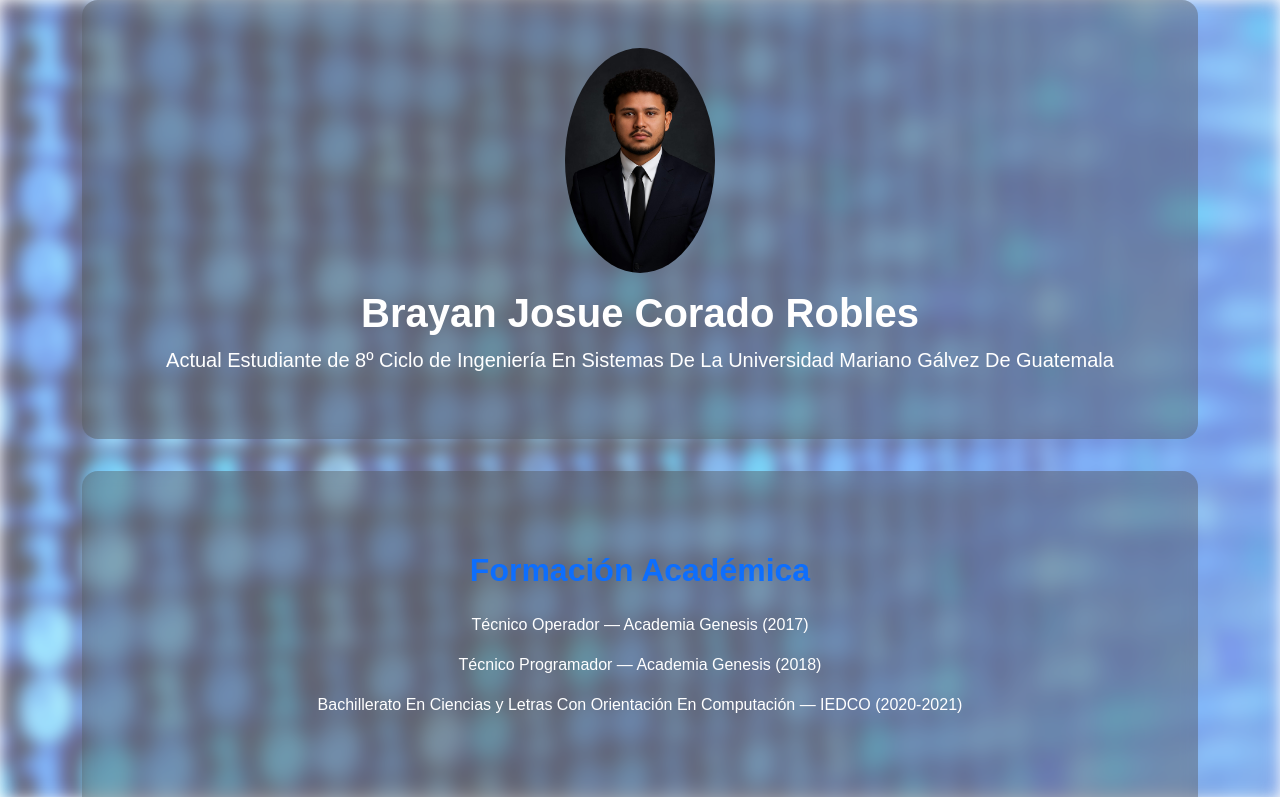
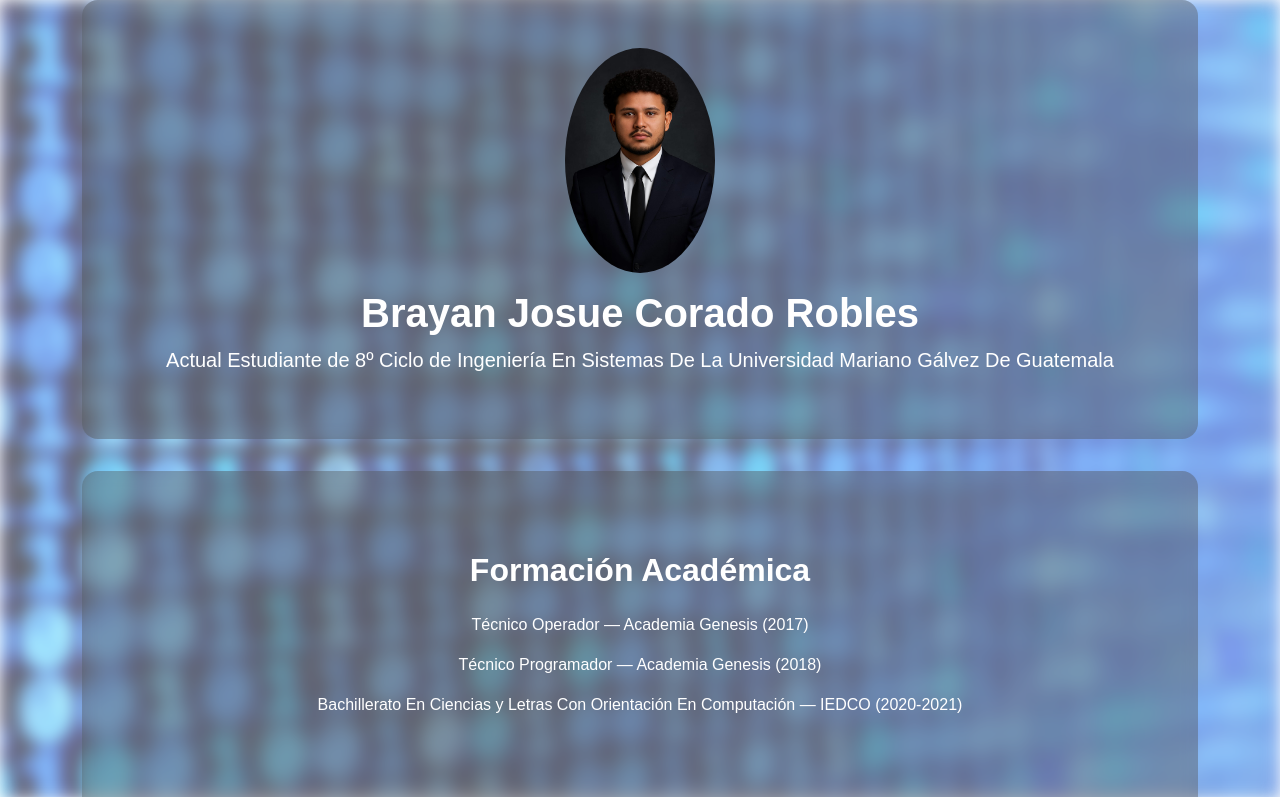
Before and after one commit to BJCorado/Mi-Hoja-De-Vida, a React (Create React App) app: page / in a window 1280 px wide. Shown: the top 797 px of the page. Built offline with nearby package versions, Linux system fonts and the light colour scheme.

Commit message:
se cambio el color del titulo h2

```diff
--- a/src/components/Formacion.js
+++ b/src/components/Formacion.js
@@ -4,7 +4,7 @@ const Formacion = () => {
   return (
     <section className="section">
       <div className="container text-center p-5">
-        <h2 className="mb-4 text-primary">Formación Académica</h2>
+        <h2 className="mb-4 text-white">Formación Académica</h2>
         <p>Técnico Operador — Academia Genesis (2017)</p>
         <p>Técnico Programador — Academia Genesis (2018)</p>
         <p>Bachillerato En Ciencias y Letras Con Orientación En Computación — IEDCO (2020-2021)</p>
```
